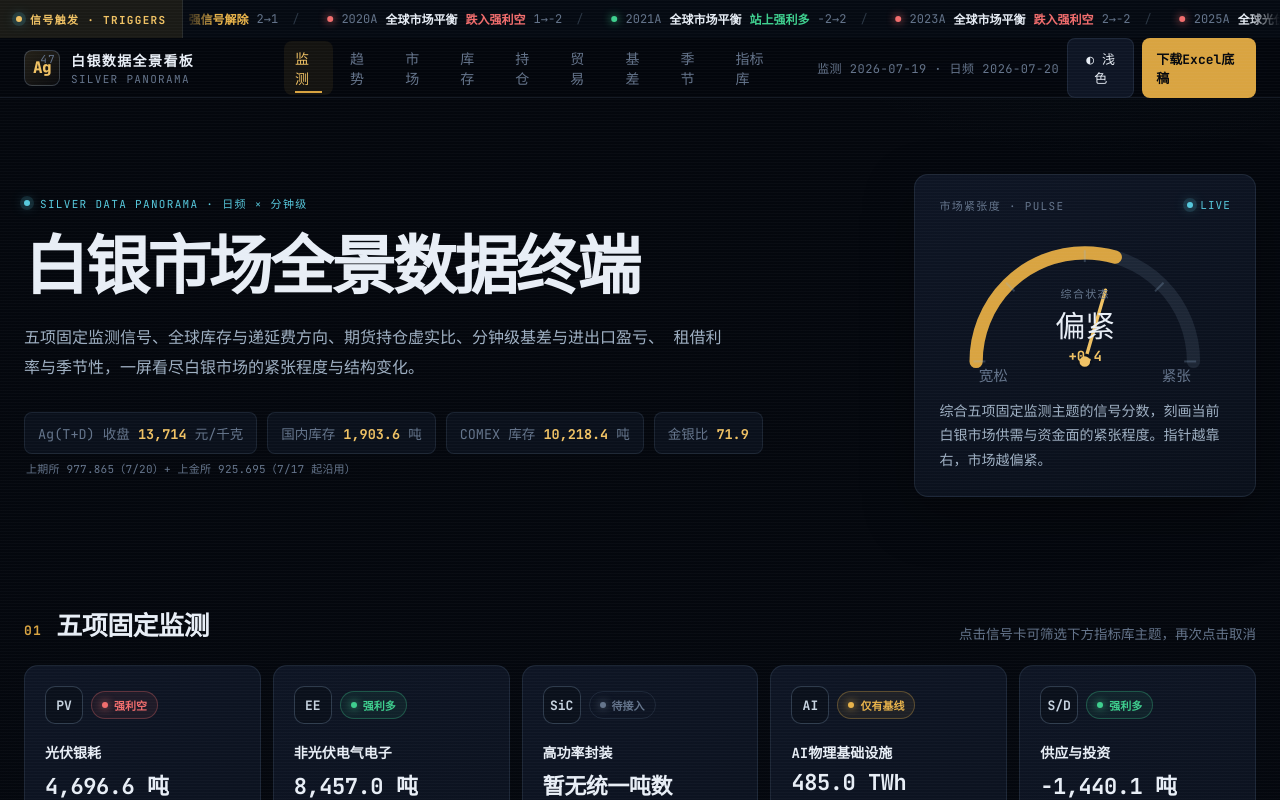
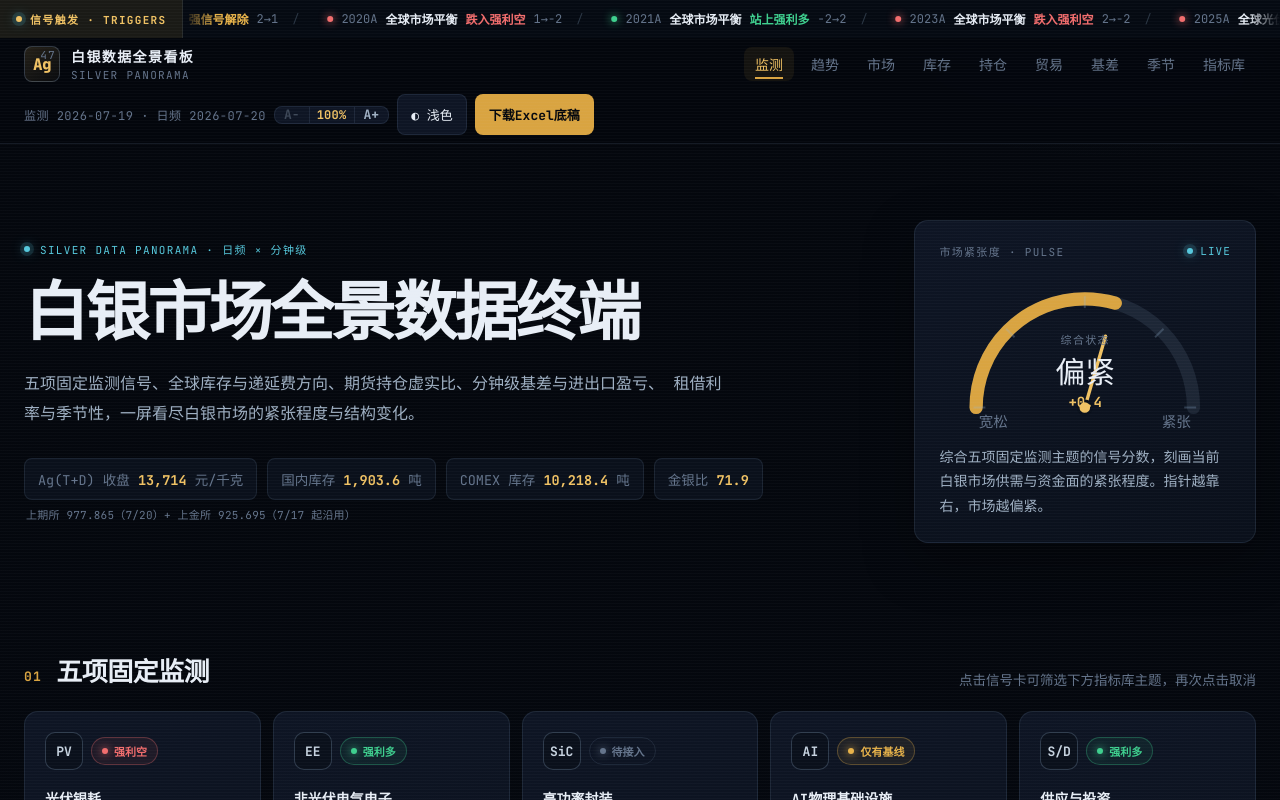
Before and after one commit to JiapengMiao/Personal, a React (Vite) app in the folder web/: page / in a window 1280 px wide. Shown: the top 800 px of the page. Built offline with nearby package versions, Linux system fonts and the light colour scheme.

Commit message:
feat: 顶栏演示缩放旋钮（投屏 80 寸电视放大 100-200%）+ flex-wrap 防溢出

```diff
--- a/web/src/App.tsx
+++ b/web/src/App.tsx
@@ -29,6 +29,22 @@ export default function App() {
   const [active, setActive] = useState("signals");
   const [selectedTheme, setSelectedTheme] = useState<string | null>(null);
   const [drawer, setDrawer] = useState<{ indicator: Indicator; list: Indicator[] } | null>(null);
+
+  // 演示缩放:投屏到大屏/电视时整页等比放大。用文档级 zoom(等同浏览器 Ctrl+加号),
+  // 而非改单个 font-size —— ECharts 图表的字画在 canvas 上,CSS 字号管不到;
+  // 文档级 zoom 会让画布按更高分辨率重绘(图仍锐利),文字与图表同比例放大,顶栏/弹层/网格也不错位。
+  const ZOOM_KEY = "ag-monitor-zoom";
+  const [zoom, setZoom] = useState<number>(() => {
+    const n = Number(localStorage.getItem(ZOOM_KEY));
+    return Number.isFinite(n) && n > 0 ? Math.min(200, Math.max(100, n)) : 100;
+  });
+  useEffect(() => {
+    // 直接写根元素内联 zoom(等同浏览器 Ctrl+加号),不用 var 间接取值——
+    // Chromium 对非标准属性 zoom 的 var() 解析存在静默失败风险,内联赋值零间接最稳。
+    document.documentElement.style.setProperty("zoom", String(zoom / 100));
+    localStorage.setItem(ZOOM_KEY, String(zoom));
+  }, [zoom]);
+  const applyZoom = useCallback((z: number) => setZoom(Math.min(200, Math.max(100, z))), []);
 
   // 数据加载（三级加载：首屏只拉 daily_recent.json 近2年 ~133KB，历史数据拖到早期再懒加载）
   useEffect(() => {
@@ -141,7 +157,9 @@ export default function App() {
         asOf={data.monitoring.asOfDate}
         dailyAsOf={data.daily.asOfDate}
         theme={theme}
+        zoom={zoom}
         onToggleTheme={toggleTheme}
+        onZoom={applyZoom}
       />
       <main>
         <Hero data={data} />
--- a/web/src/components/Chrome.tsx
+++ b/web/src/components/Chrome.tsx
@@ -50,13 +50,17 @@ export function Topbar({
   asOf,
   dailyAsOf,
   theme,
+  zoom,
   onToggleTheme,
+  onZoom,
 }: {
   active: string;
   asOf: string;
   dailyAsOf: string;
   theme: "dark" | "light";
+  zoom: number;
   onToggleTheme: () => void;
+  onZoom: (z: number) => void;
 }) {
   return (
     <header className="topbar">
@@ -81,6 +85,25 @@ export function Topbar({
         <span className="data-clock">
           监测 {asOf} · 日频 {dailyAsOf}
         </span>
+        <div className="zoom-ctl" role="group" aria-label="演示缩放(投屏放大)">
+          <button
+            className="zoom-btn"
+            onClick={() => onZoom(Math.max(100, zoom - 25))}
+            disabled={zoom <= 100}
+            aria-label="缩小"
+          >
+            A−
+          </button>
+          <span className="zoom-val">{zoom}%</span>
+          <button
+            className="zoom-btn"
+            onClick={() => onZoom(Math.min(200, zoom + 25))}
+            disabled={zoom >= 200}
+            aria-label="放大"
+          >
+            A+
+          </button>
+        </div>
         <button className="icon-button" onClick={onToggleTheme} aria-label="切换明暗主题">
           {theme === "dark" ? "◐ 浅色" : "◑ 深色"}
         </button>
--- a/web/src/styles.css
+++ b/web/src/styles.css
@@ -151,11 +151,13 @@ body:has(.dashboard-shell.light-mode) { background: #f5f7f9; }
   position: sticky;
   top: 0;
   z-index: 40;
-  height: 60px;
-  padding: 0 max(24px, calc((100vw - 1440px) / 2));
+  min-height: 60px;
+  height: auto;
+  padding: 8px max(24px, calc((100% - 1440px) / 2));
   display: flex;
+  flex-wrap: wrap;
   align-items: center;
-  gap: 30px;
+  gap: 12px 24px;
   background: rgba(4, 7, 13, .82);
   border-bottom: 1px solid var(--hairline);
   backdrop-filter: blur(18px) saturate(130%);
@@ -825,7 +827,11 @@ footer {
 
 /* ——— 响应式 ——— */
 @media (max-width: 1180px) {
+  .topbar { gap: 14px; }
   .topbar nav { display: none; }
+  .data-clock { display: none; }
+  .download-button { display: none; }
+  .brand > span:last-child small { display: none; }
   .signal-grid { grid-template-columns: repeat(3, 1fr); }
   .signal-card { min-height: 350px; }
   .market-grid, .grid-3 { grid-template-columns: 1fr; }
@@ -833,7 +839,7 @@ footer {
   .table-head span:nth-child(5), .table-row > span:nth-child(5) { display: none; }
 }
 
-@media (max-width: 900px) {
+@media (max-width: 620px) {
   .ticker-chip { padding: 0 10px; letter-spacing: .1em; }
   .topbar { height: 56px; padding: 0 16px; gap: 14px; }
   .brand { min-width: 0; }
@@ -971,3 +977,10 @@ footer {
 .hk-stat:hover { border-color: var(--edge); transform: translateY(-2px); }
 .hk-stat small { color: var(--sub); font-size: 11.5px; }
 .hk-stat strong { font-family: var(--mono); font-size: 20px; font-weight: 600; color: var(--text); }
+
+/* ——— 顶栏演示缩放旋钮(投屏放大) ——— */
+.zoom-ctl { display: inline-flex; align-items: stretch; border: 1px solid var(--hairline); border-radius: 8px; overflow: hidden; background: var(--raised); }
+.zoom-btn { border: 0; background: transparent; color: var(--sub); cursor: pointer; padding: 0 9px; font-family: var(--mono); font-size: 13px; font-weight: 700; line-height: 1; display: grid; place-items: center; transition: color .18s ease, background .18s ease; }
+.zoom-btn:hover:not(:disabled) { color: var(--gold-bright); background: rgba(217, 164, 65, .10); }
+.zoom-btn:disabled { opacity: .32; cursor: default; }
+.zoom-val { min-width: 46px; display: grid; place-items: center; color: var(--gold-bright); font-family: var(--mono); font-size: 12px; font-weight: 700; letter-spacing: .02em; border-left: 1px solid var(--hairline); border-right: 1px solid var(--hairline); padding: 0 4px; }
```
Also changed, not shown: 6 other files (tests, documents, lock files or other folders).
